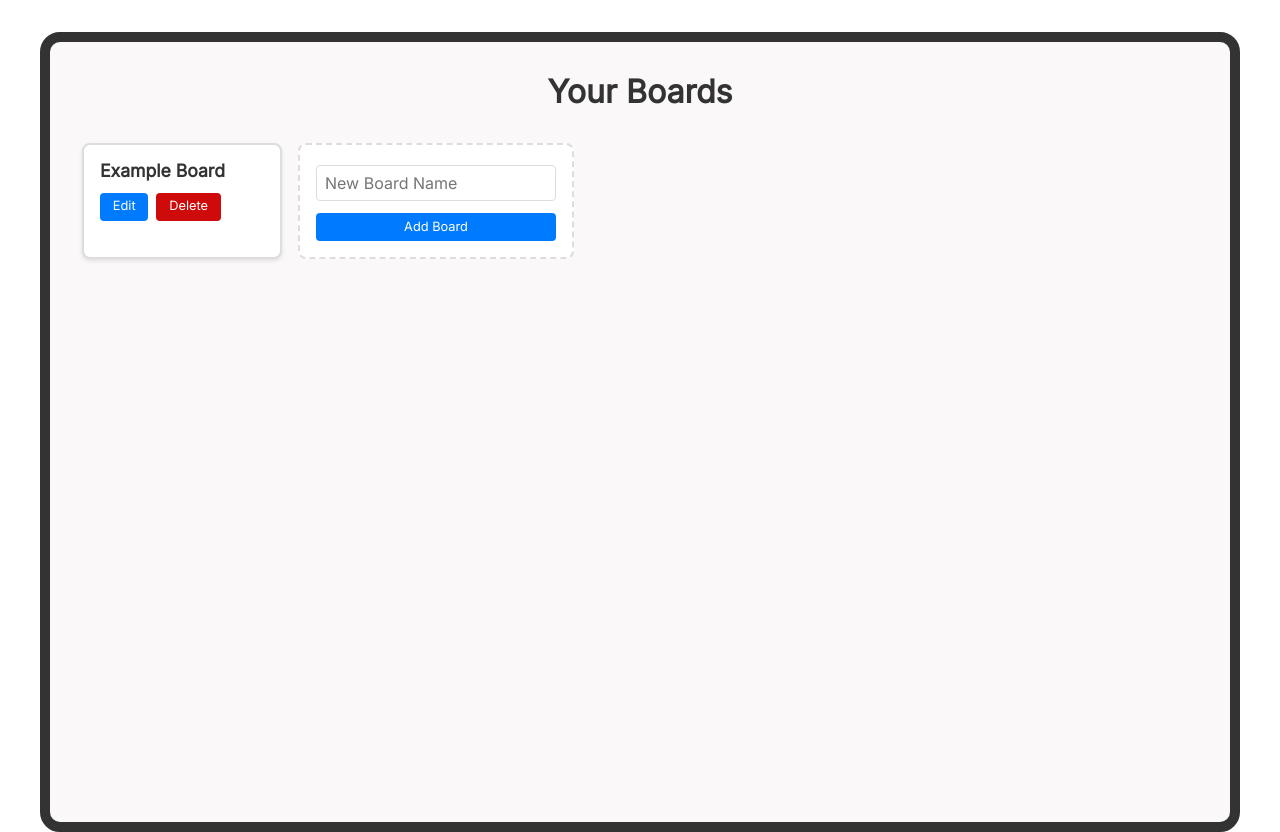
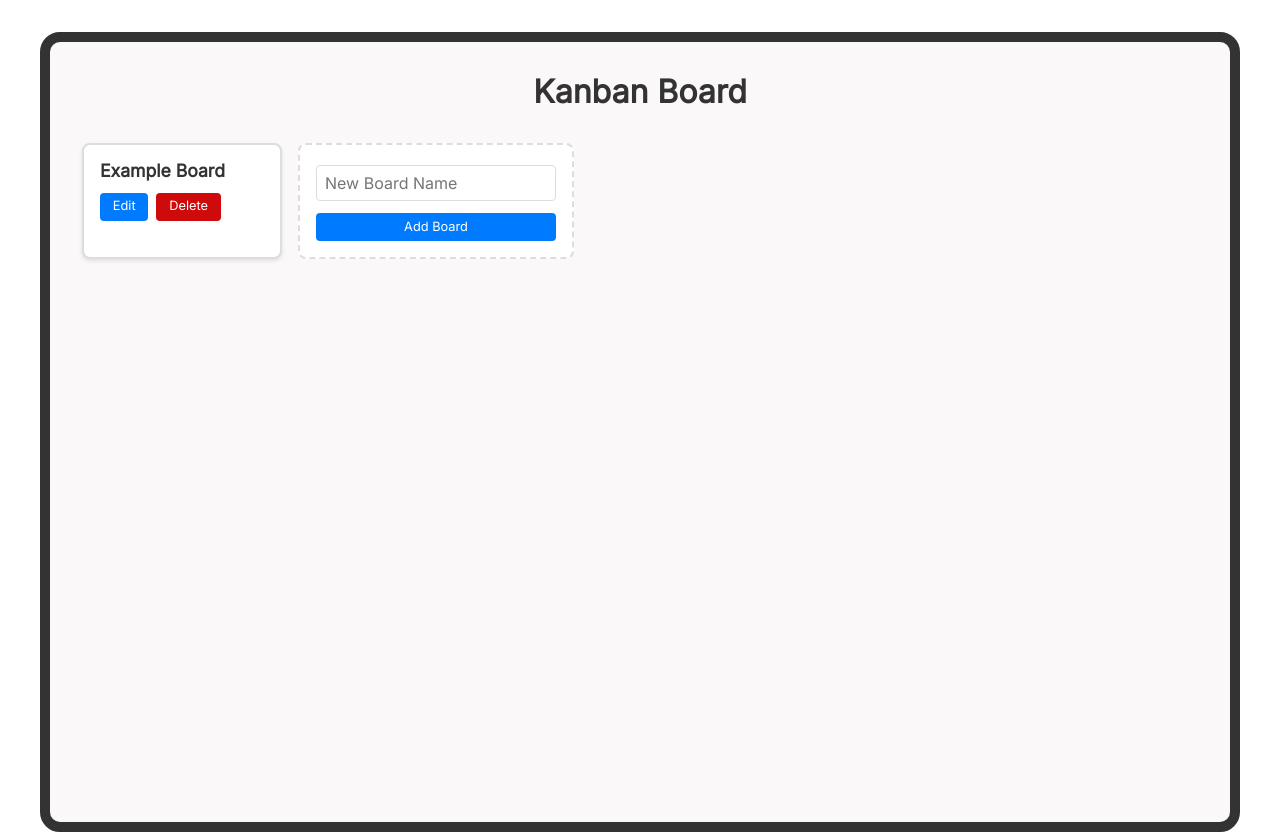
Before and after one commit to Mathas-S/Kanban-Board, a Vue app: page /board in a window 1280 px wide. Built offline with nearby package versions, Linux system fonts and the light colour scheme; sample sign-in values are in the browser's storage.

Commit message:
Broadview Updated

```diff
--- a/src/views/BoardView.vue
+++ b/src/views/BoardView.vue
@@ -1,6 +1,6 @@
 <template>
   <div class="board-container">
-    <h1>Your Boards</h1>
+    <h1>Kanban Board</h1>
 
     <div class="boards-list">
       <BoardCard v-for="board in boards" :key="board.id" :board="board" :selectedBoardId="selectedBoardId"
```
